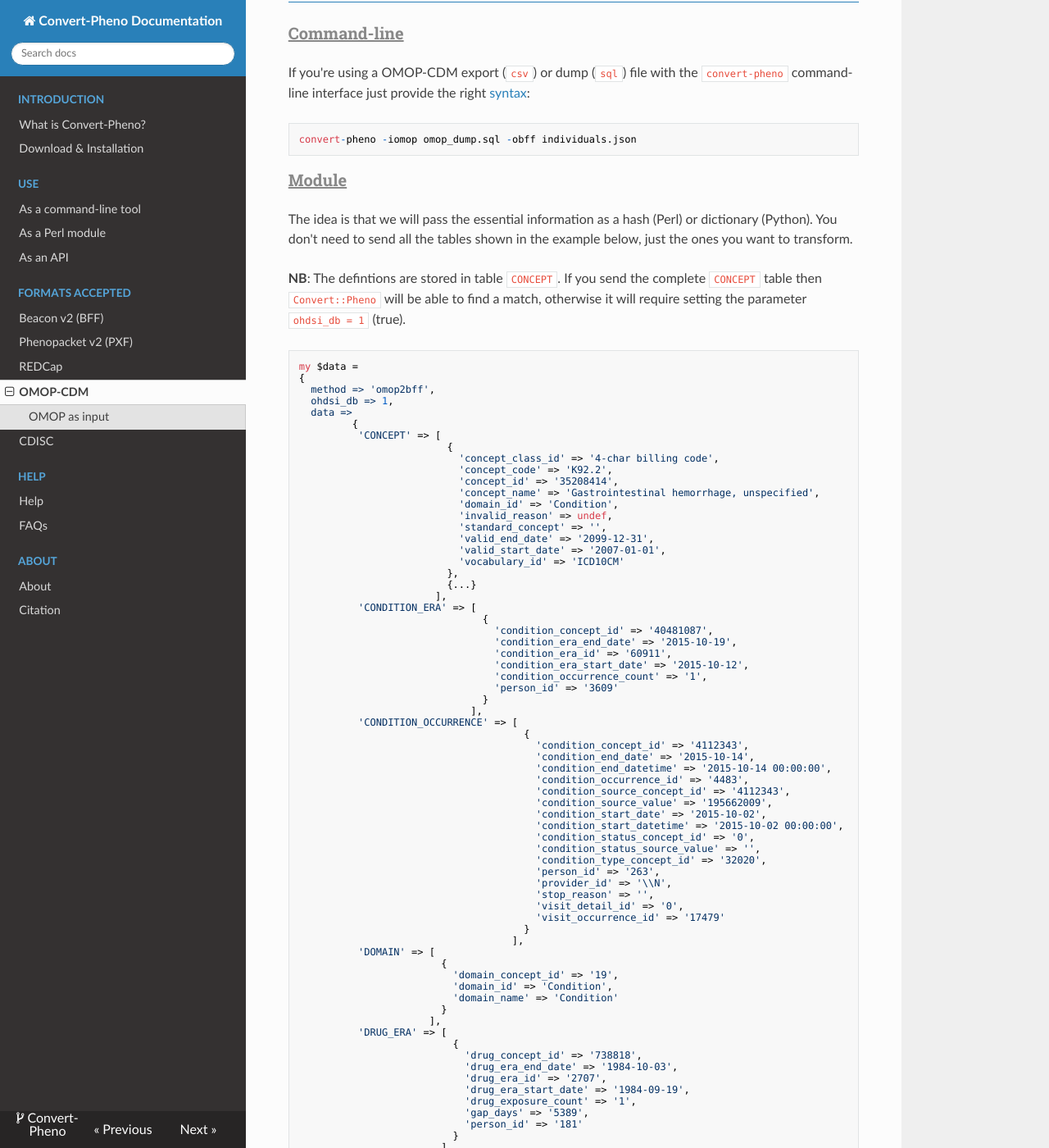
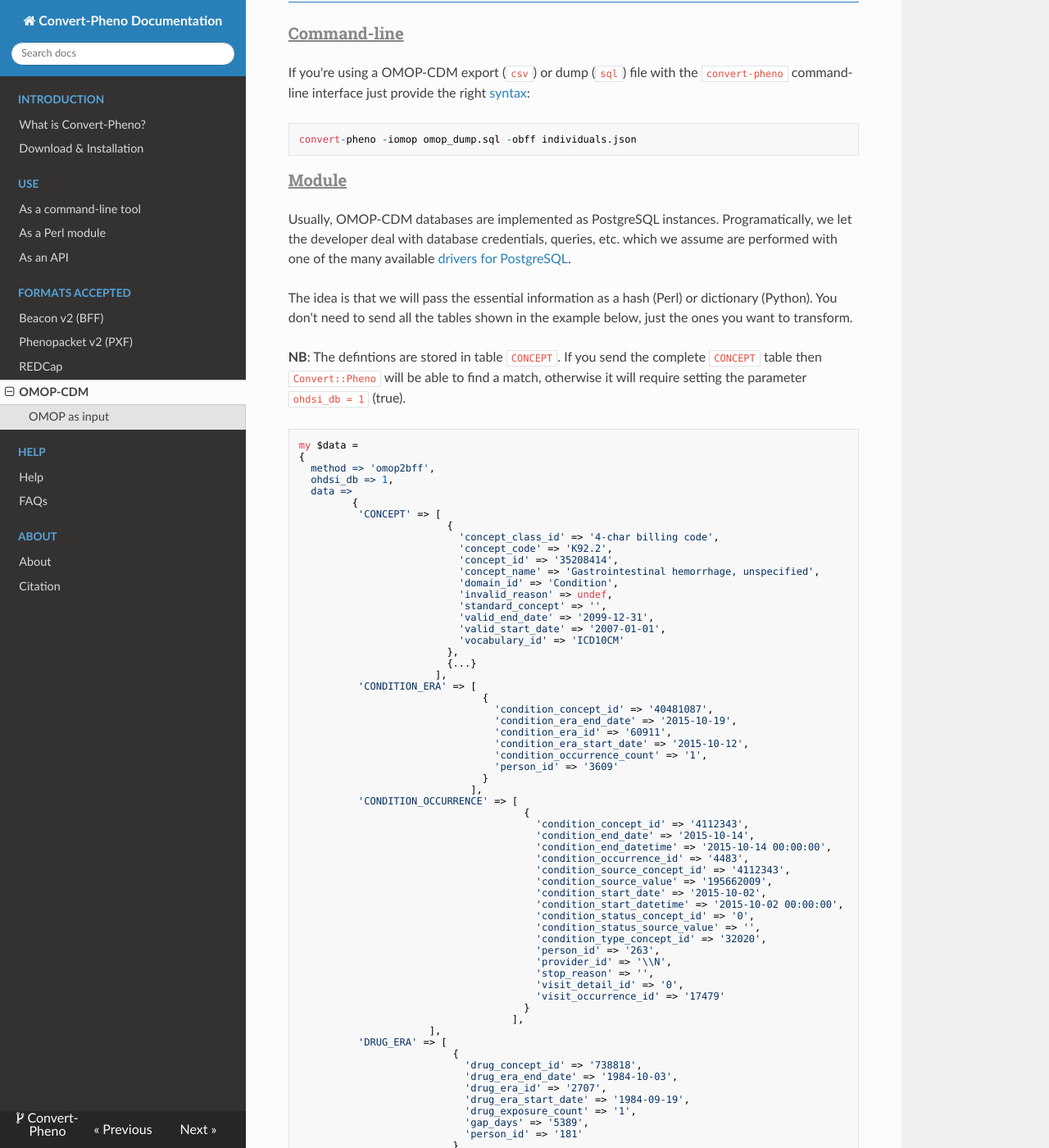
Before and after one commit to CNAG-Biomedical-Informatics/convert-pheno, an MkDocs documentation site: the page built from docs/omop-cdm.md, in a window 1280 px wide and 1400 px high, scrolled down 287 px. Shown: the whole window at 82% size. Built offline with MkDocs 1.6.1, drawn with Linux system fonts in a browser that asks for light colours; nearby versions of some CDN libraries.

Commit message:
Source commit

````diff
--- a/docs/json/omop-cdm.json
+++ b/docs/json/omop-cdm.json
@@ -1,6 +1,6 @@
 {
   "method": "omop2bff",
-  "ohdsi_db": true,
+  "ohdsi_db": false,
   "data": {
     "CDM_SOURCE": [
       {
--- a/docs/omop-cdm.md
+++ b/docs/omop-cdm.md
@@ -17,6 +17,8 @@
 ```
 
 ### Module
+
+Usually, OMOP-CDM databases are implemented as PostgreSQL instances. Programatically, we let the developer deal with database credentials, queries, etc. which we assume are performed with one of the many available [drivers for PostgreSQL](https://wiki.postgresql.org/wiki/List_of_drivers).
 
 The idea is that we will pass the essential information as a hash (Perl) or dictionary (Python). You don't need to send all the tables shown in the example below, just the ones you want to transform.
 
@@ -74,12 +76,6 @@
                                         'visit_occurrence_id' => '17479'
                                       }
                                     ],
-          'DOMAIN' => [
-                        {
-                          'domain_concept_id' => '19',
-                          'domain_id' => 'Condition',
-                          'domain_name' => 'Condition'
-                        }
                       ],
           'DRUG_ERA' => [
                           {
@@ -255,7 +251,7 @@
                             }
                           ]
         }
-}
+};
 ```
 
 ### API
--- a/mkdocs.yml
+++ b/mkdocs.yml
@@ -23,7 +23,6 @@
       - Phenopacket v2 (PXF): pxf.md
       - REDCap: redcap.md
       - OMOP-CDM: omop-cdm.md
-      - CDISC: https://www.cdisc.org/standards
   - Help:
       - Help: http://github.com/mrueda/Convert-Pheno
       - FAQs: faq.md
````
Also changed, not shown: README.md (+7 -1 lines), docs/redcap.md (+2 -2 lines), 2 other files.
